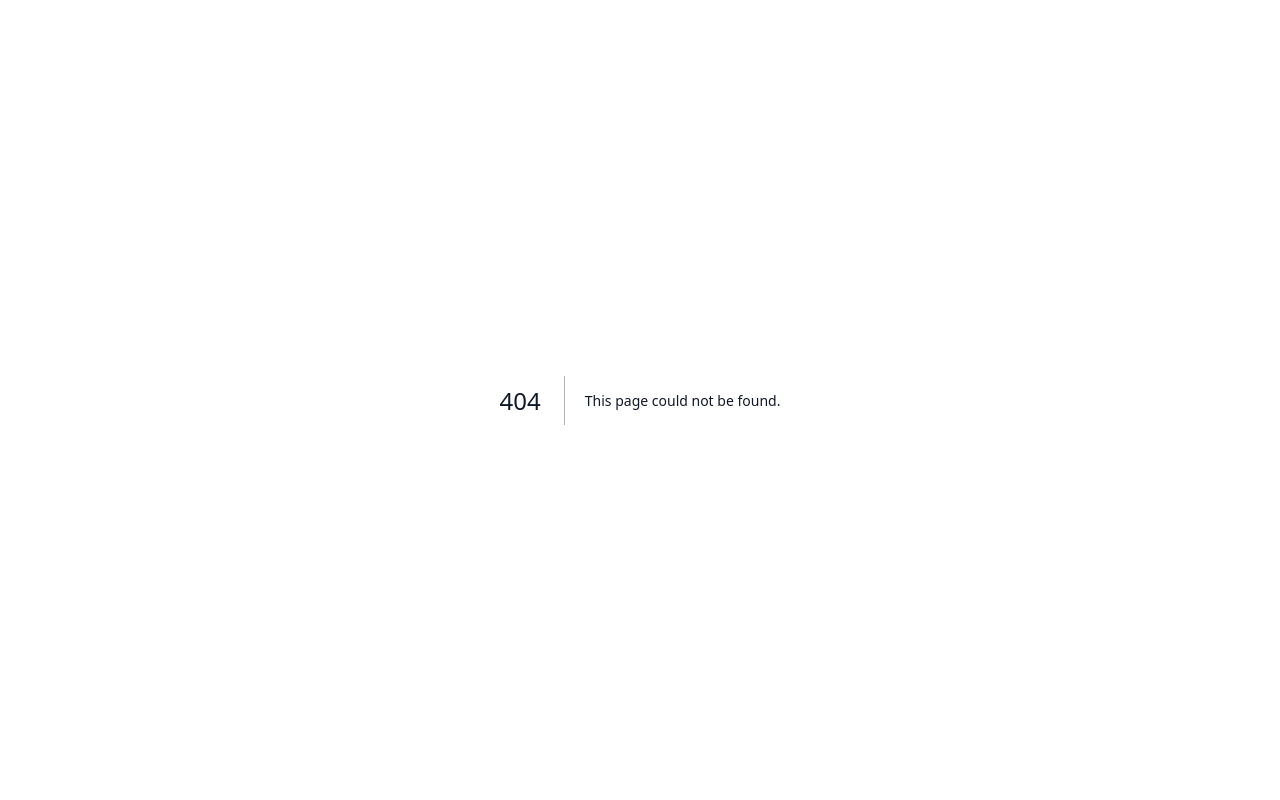
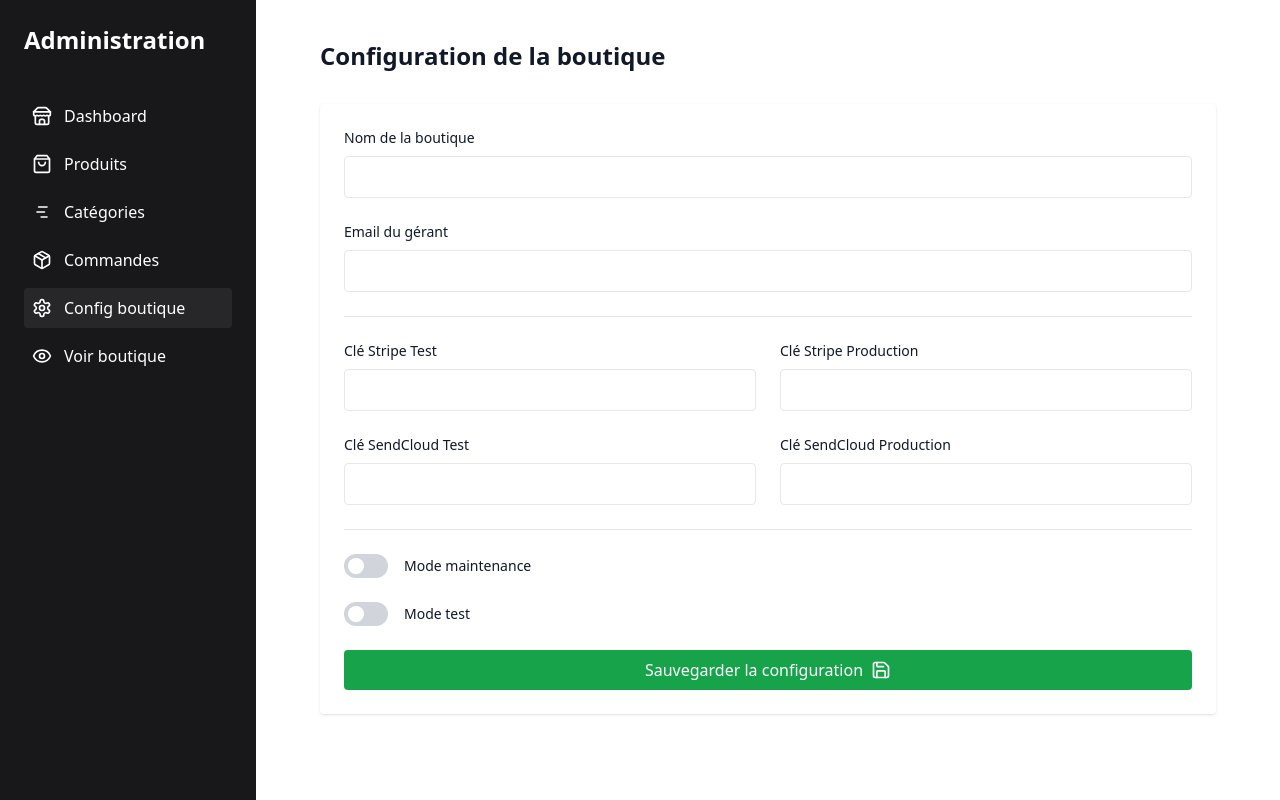
Before and after one commit to nfrugier/ecommerce-next, a Next.js app: page /admin/config in a window 1280 px wide. Before the commit this address had no page. Built offline with nearby package versions, Linux system fonts and the light colour scheme.

Commit message:
ajout de la page de config (mockup) et de composants visuels/fonctionnels

```diff
--- /dev/null
+++ b/app/admin/config/page.tsx
@@ -0,0 +1,129 @@
+'use client';
+
+import { useState } from 'react';
+import SwitchToggle from '../../../features/ui/switch/SwitchToggle';
+import ActionButton from '../../../features/common/ActionButton';
+import { Save } from 'lucide-react';
+
+
+export default function ConfigBoutiquePage() {
+  const [nom, setNom] = useState('');
+  const [email, setEmail] = useState('');
+  const [stripeTestKey, setStripeTestKey] = useState('');
+  const [stripeProdKey, setStripeProdKey] = useState('');
+  const [sendcloudTestKey, setSendcloudTestKey] = useState('');
+  const [sendcloudProdKey, setSendcloudProdKey] = useState('');
+  const [maintenanceMode, setMaintenanceMode] = useState(false);
+  const [testMode, setTestMode] = useState(false);
+
+  const handleSubmit = async (/*e: React.FormEvent*/) => {
+    //e.preventDefault();
+
+    await new Promise((resolve) => setTimeout(resolve, 2000));
+
+    const config = {
+      nom,
+      email,
+      stripeTestKey,
+      stripeProdKey,
+      sendcloudTestKey,
+      sendcloudProdKey,
+      maintenanceMode,
+      testMode,
+    };
+
+    console.log('Nouvelle configuration boutique :', config);
+    // Appel API PUT ici plus tard
+  };
+
+  return (
+    <div className="max-w-4xl mx-auto space-y-8">
+      <h1 className="text-2xl font-bold">Configuration de la boutique</h1>
+
+      <form onSubmit={handleSubmit} className="space-y-6 bg-white p-6 rounded shadow">
+        <div className="space-y-2">
+          <label className="block text-sm font-medium">Nom de la boutique</label>
+          <input
+            type="text"
+            value={nom}
+            onChange={(e) => setNom(e.target.value)}
+            className="w-full border rounded px-4 py-2"
+          />
+        </div>
+
+        <div className="space-y-2">
+          <label className="block text-sm font-medium">Email du gérant</label>
+          <input
+            type="email"
+            value={email}
+            onChange={(e) => setEmail(e.target.value)}
+            className="w-full border rounded px-4 py-2"
+          />
+        </div>
+
+        <hr className="my-6" />
+
+        <div className="grid grid-cols-1 md:grid-cols-2 gap-6">
+          <div className="space-y-2">
+            <label className="block text-sm font-medium">Clé Stripe Test</label>
+            <input
+              type="text"
+              value={stripeTestKey}
+              onChange={(e) => setStripeTestKey(e.target.value)}
+              className="w-full border rounded px-4 py-2"
+            />
+          </div>
+
+          <div className="space-y-2">
+            <label className="block text-sm font-medium">Clé Stripe Production</label>
+            <input
+              type="text"
+              value={stripeProdKey}
+              onChange={(e) => setStripeProdKey(e.target.value)}
+              className="w-full border rounded px-4 py-2"
+            />
+          </div>
+
+          <div className="space-y-2">
+            <label className="block text-sm font-medium">Clé SendCloud Test</label>
+            <input
+              type="text"
+              value={sendcloudTestKey}
+              onChange={(e) => setSendcloudTestKey(e.target.value)}
+              className="w-full border rounded px-4 py-2"
+            />
+          </div>
+
+          <div className="space-y-2">
+            <label className="block text-sm font-medium">Clé SendCloud Production</label>
+            <input
+              type="text"
+              value={sendcloudProdKey}
+              onChange={(e) => setSendcloudProdKey(e.target.value)}
+              className="w-full border rounded px-4 py-2"
+            />
+          </div>
+        </div>
+
+        <hr className="my-6" />
+
+        <SwitchToggle enabled={maintenanceMode} setEnabled={setMaintenanceMode} label="Mode maintenance" />
+        <SwitchToggle enabled={testMode} setEnabled={setTestMode} label="Mode test" />
+
+        {/*<button
+          type="submit"
+          className="w-full bg-green-600 text-white py-2 rounded hover:bg-green-700 flex items-center justify-center gap-2"
+        >
+          Sauvegarder la configuration
+          <Save className="w-5 h-5" />
+        </button>*/}
+        <ActionButton
+          label="Sauvegarder la configuration"
+          icon={<Save className="w-5 h-5" />}
+          onClick={handleSubmit}
+          color="bg-green-600"
+        />
+      </form>
+    </div>
+  );
+}
--- /dev/null
+++ b/features/common/ActionButton.tsx
@@ -0,0 +1,45 @@
+'use client';
+
+import { Loader2 } from 'lucide-react';
+import { ReactNode, useState } from 'react';
+
+interface ActionButtonProps {
+  label: string;
+  icon: ReactNode;
+  onClick: () => Promise<void> | void;
+  color?: string; // ex: "bg-green-600"
+}
+
+export default function ActionButton({ label, icon, onClick, color = "bg-black" }: ActionButtonProps) {
+  const [isLoading, setIsLoading] = useState(false);
+
+  const handleClick = async () => {
+    setIsLoading(true);
+    try {
+      await onClick();
+    } finally {
+      setIsLoading(false);
+    }
+  };
+
+  return (
+    <button
+      type="button"
+      onClick={handleClick}
+      disabled={isLoading}
+      className={`w-full ${color} text-white py-2 rounded hover:opacity-90 flex items-center justify-center gap-2 disabled:opacity-50 disabled:cursor-not-allowed transition`}
+    >
+      {isLoading ? (
+        <>
+          <Loader2 className="w-5 h-5 animate-spin" />
+          En traitement...
+        </>
+      ) : (
+        <>
+          {label}
+          {icon}
+        </>
+      )}
+    </button>
+  );
+}
--- a/features/ui/admin/AdminSidebar.tsx
+++ b/features/ui/admin/AdminSidebar.tsx
@@ -1,7 +1,7 @@
 'use client';
 
 import Link from 'next/link';
-import { Store, ShoppingBag, Package, Settings, ChartNoAxesGantt } from 'lucide-react';
+import { Store, ShoppingBag, Package, Settings, ChartNoAxesGantt, Eye } from 'lucide-react';
 import { usePathname } from 'next/navigation';
 import clsx from 'clsx';
 
@@ -15,11 +15,12 @@ export default function AdminSidebar() {
         /*{ href: '/admin/produits', label: 'Produits', icon: <ShoppingBag className="w-5 h-5" /> },*/
         { href: '/admin/commandes', label: 'Commandes', icon: <Package className="w-5 h-5" /> },
         { href: '/admin/config', label: 'Config boutique', icon: <Settings className="w-5 h-5" /> },
+        { href: '/', label: 'Voir boutique', icon: <Eye className="w-5 h-5" /> },
     ];
 
     return (
         <aside className="w-64 bg-zinc-900 text-white flex flex-col p-6 space-y-6 min-h-screen">
-            <div className="text-2xl font-bold mb-4">Admin</div>
+            <div className="text-2xl font-bold mb-4"><Link key="homeAdmin" href="/admin" >Administration</Link></div>
             <nav className="flex flex-col space-y-2">
                 {navItems.map(({ href, label, icon }) => (
                     <Link
--- /dev/null
+++ b/features/ui/switch/SwitchToggle.tsx
@@ -0,0 +1,28 @@
+'use client';
+
+interface SwitchToggleProps {
+  enabled: boolean;
+  setEnabled: (enabled: boolean) => void;
+  label?: string;
+}
+
+export default function SwitchToggle({ enabled, setEnabled, label }: SwitchToggleProps) {
+  return (
+    <div className="flex items-center gap-4">
+      <button
+        type="button"
+        onClick={() => setEnabled(!enabled)}
+        className={`relative inline-flex items-center h-6 rounded-full w-11 transition-colors ${
+          enabled ? 'bg-green-500' : 'bg-gray-300'
+        }`}
+      >
+        <span
+          className={`inline-block w-4 h-4 transform bg-white rounded-full transition-transform ${
+            enabled ? 'translate-x-6' : 'translate-x-1'
+          }`}
+        />
+      </button>
+      {label && <span className="text-sm">{label}</span>}
+    </div>
+  );
+}
```
